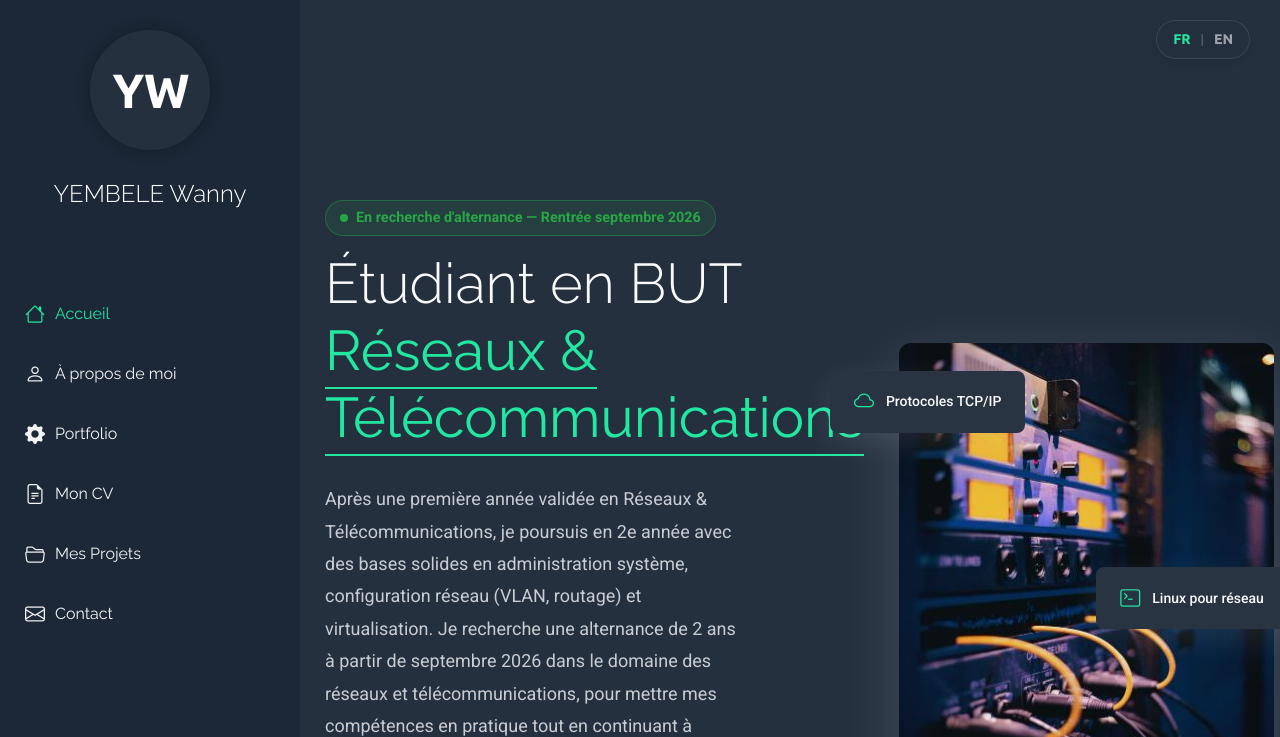
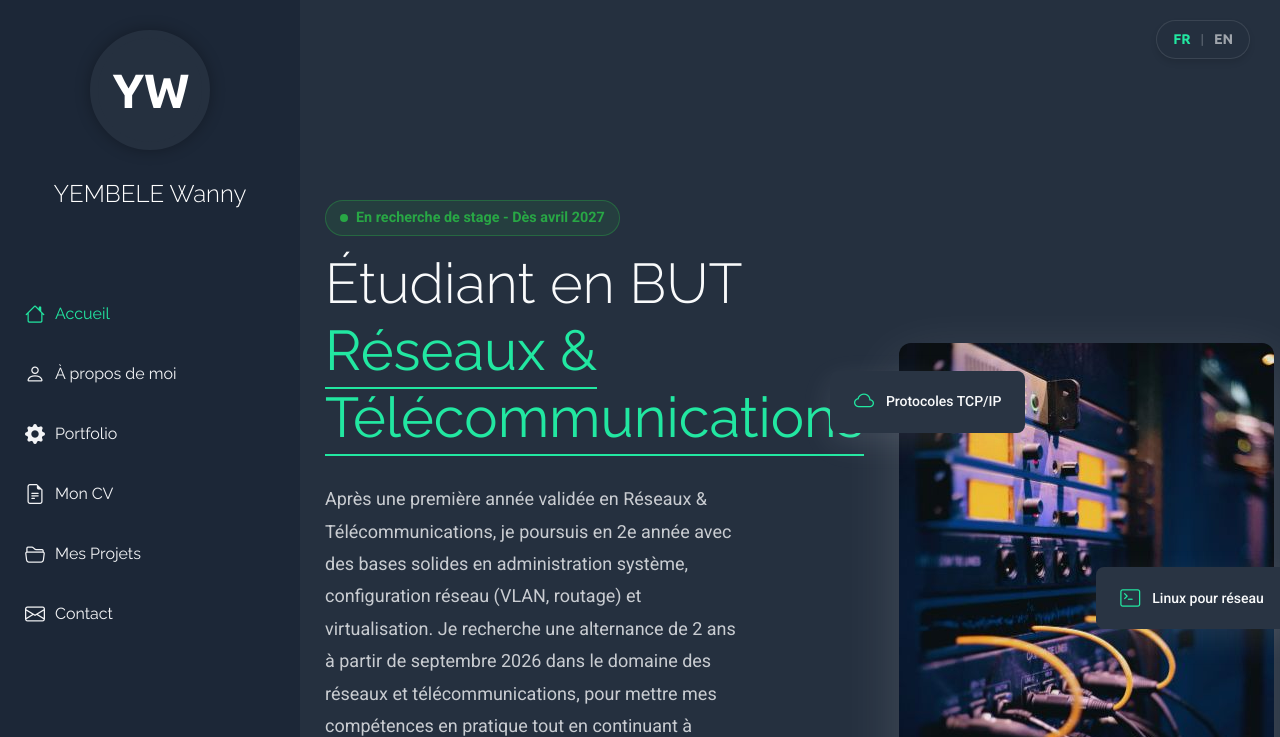
Before and after one commit to JACK-ux52/WannyYEMBELE, a plain HTML site: page index.html in a window 1280 px wide. Shown: the top 737 px of the page. Drawn offline with Linux system fonts and the light colour scheme; a script that the page names is missing.

Commit message:
Update internship availability date in index.html

```diff
--- a/index.html
+++ b/index.html
@@ -91,7 +91,7 @@
             <div class="hero-content">
               <div class="alternance-badge" data-aos="fade-up" data-aos-delay="150" style="display:inline-flex;align-items:center;gap:8px;background:rgba(40,167,69,0.12);border:1px solid rgba(40,167,69,0.4);border-radius:20px;padding:6px 14px;margin-bottom:14px;font-size:0.9rem;font-weight:600;color:#28a745;">
                 <span style="width:8px;height:8px;border-radius:50%;background:#28a745;display:inline-block;"></span>
-                En recherche d'alternance — Rentrée septembre 2026
+                En recherche de stage - Dès avril 2027
               </div>
               <h1 data-aos="fade-up" data-aos-delay="200">
                 Étudiant en BUT
```
